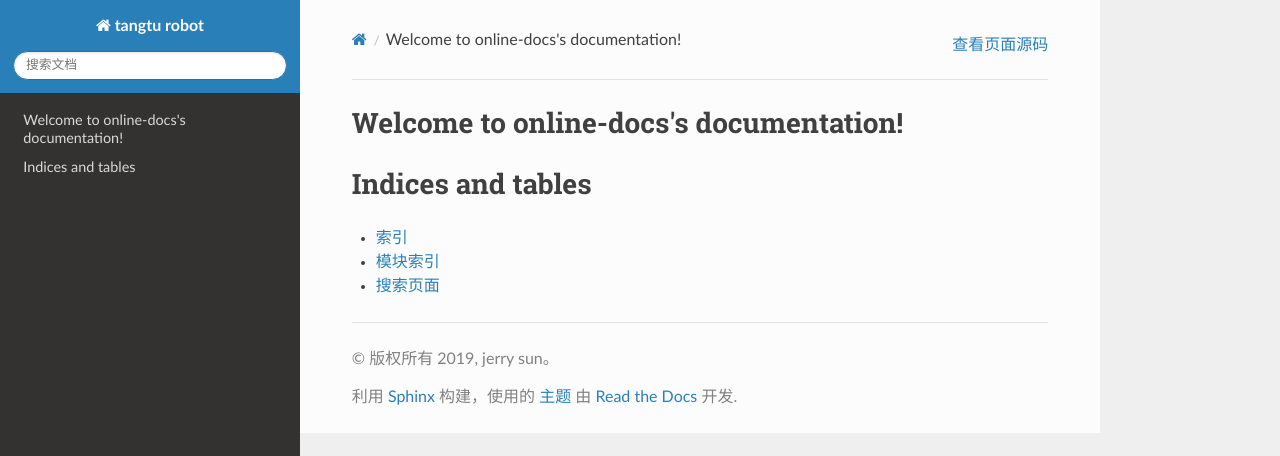
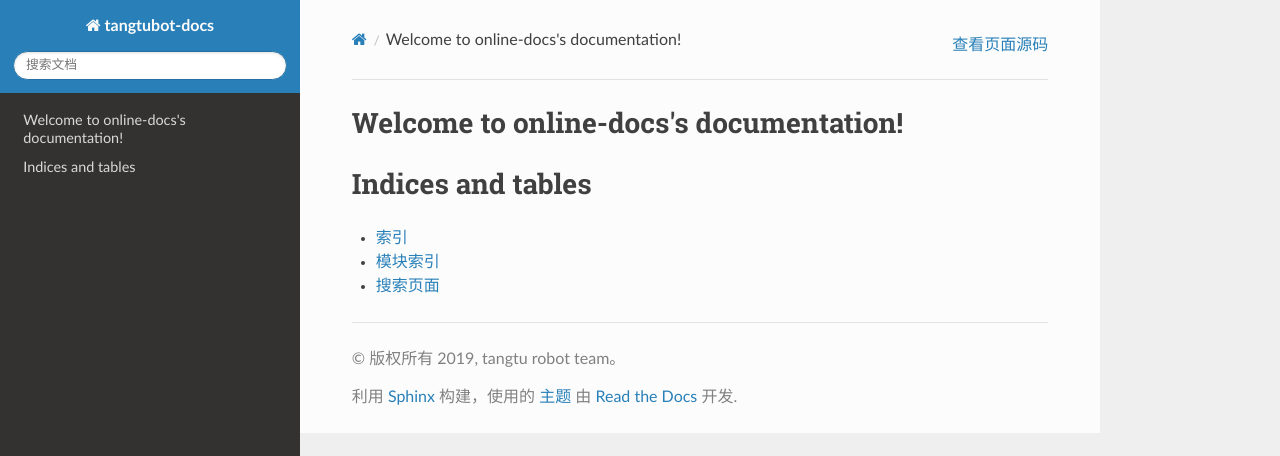
Before and after one commit to didabot/docs, a Sphinx documentation site: the page built from source/index.rst, in a window 1280 px wide. Shown: the top 456 px of the page. Built offline with Sphinx 7.4.7 and the Read the Docs theme 2.0.0, drawn with Linux system fonts in a browser that asks for light colours.

Commit message:
add markdown format support

```diff
--- a/source/conf.py
+++ b/source/conf.py
@@ -19,9 +19,9 @@
 
 # -- Project information -----------------------------------------------------
 
-project = u'tangtu robot'
-copyright = u'2019, jerry sun'
-author = u'jerry sun'
+project = u'tangtubot-docs'
+copyright = u'2019, tangtu robot team'
+author = u'tangtubot team'
 
 # The short X.Y version
 version = u''
@@ -38,8 +38,7 @@
 # Add any Sphinx extension module names here, as strings. They can be
 # extensions coming with Sphinx (named 'sphinx.ext.*') or your custom
 # ones.
-extensions = [
-]
+extensions = ['recommonmark']
 
 # Add any paths that contain templates here, relative to this directory.
 templates_path = ['ytemplates']
```
Also changed, not shown: 1 other file.
